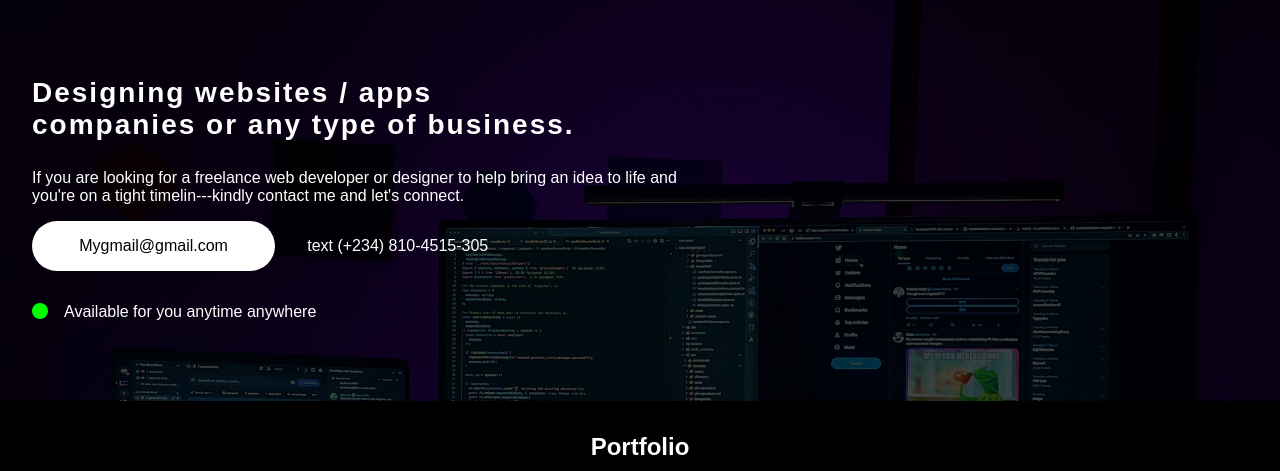
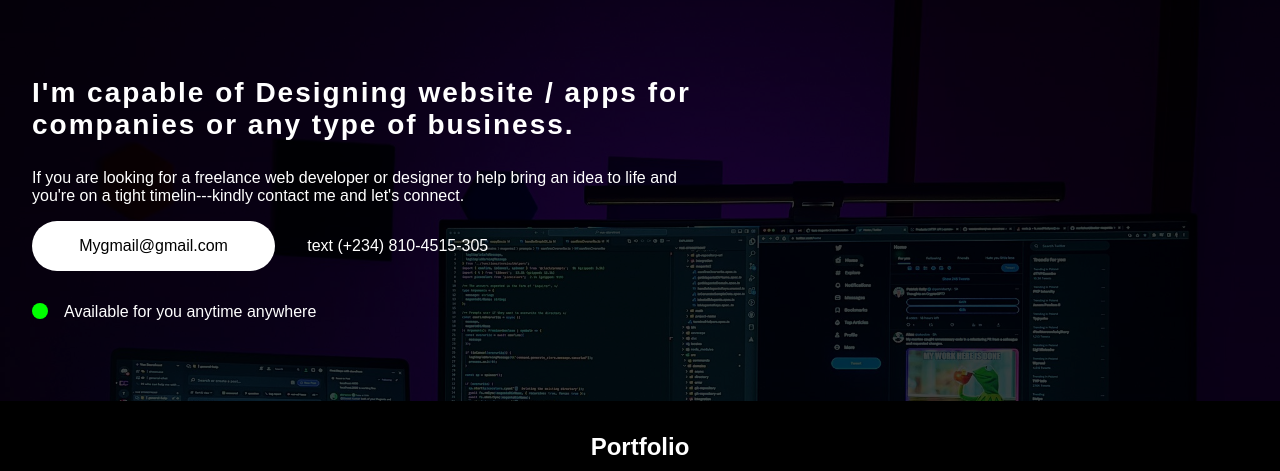
Before and after one commit to emdevelopa/portfolio, a plain HTML site: page index.html in a window 1280 px wide. Shown: the part 83-554 px from the top of the page. Drawn offline with Linux system fonts and the light colour scheme.

Commit message:
Update index.html

```diff
--- a/index.html
+++ b/index.html
@@ -33,7 +33,7 @@
         </header>
         <section class="first-section">
             <div class="catchy-phrase-section">
-                <h1>Designing websites / apps <br /> companies or any type of business.</h1>
+                <h1>I'm capable of Designing website / apps for <br /> companies or any type of business.</h1>
                 <p>If you are looking for a freelance web developer or designer to help bring an idea to life and <br />
                     you're on a tight timelin---kindly contact me and let's connect.</p>
                 <section class="contact-section">
```
